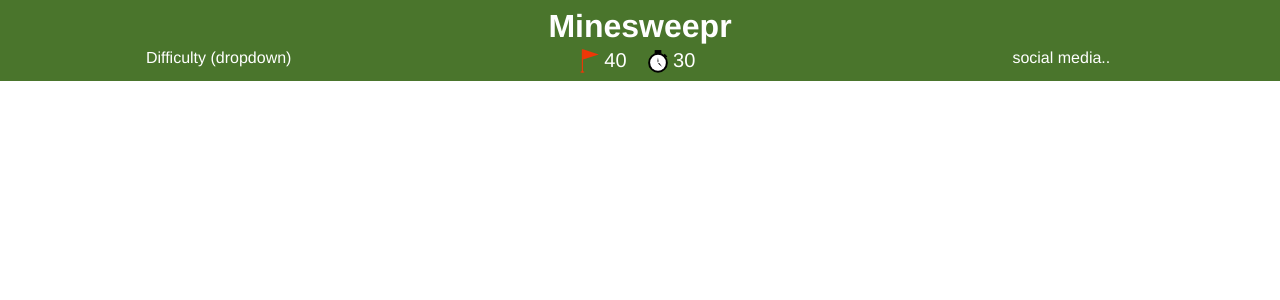
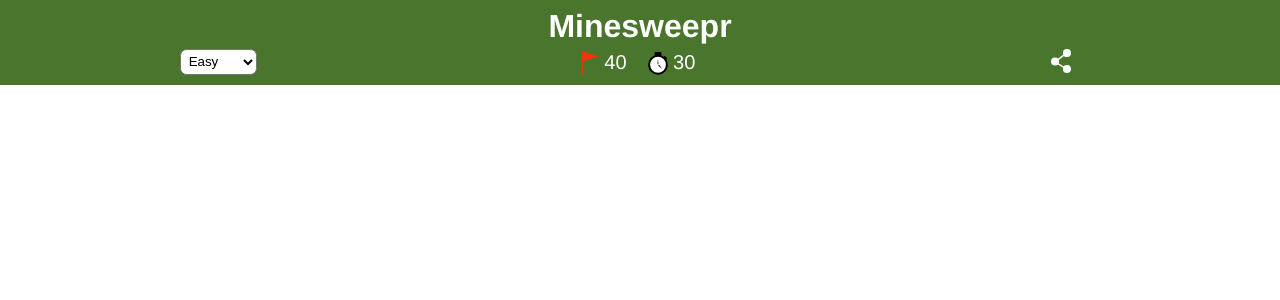
Before and after one commit to lhossackucalgary/minesweepr, a Vue app: page / in a window 1280 px wide. Shown: the top 300 px of the page. Built offline with nearby package versions, Linux system fonts and the light colour scheme.

Commit message:
add share + difficulty selector

```diff
--- a/src/components/Difficulty.vue
+++ b/src/components/Difficulty.vue
@@ -1,6 +1,9 @@
 <template>
   <div class="">
-    Difficulty (dropdown)
+    <select name="difficulty" id="difficulty">
+      <option value="Easy">Easy</option>
+      <option value="Medium">Medium</option>
+    </select>
   </div>
 </template>
 
@@ -19,8 +22,9 @@ export default {
 </script>
 
 <style scoped>
-img {
-  height: 1.5em;
+select {
+  padding: 0.25em;
+  border-radius: 0.5em;
+  background-color: white;
 }
-
 </style>
--- a/src/components/Header.vue
+++ b/src/components/Header.vue
@@ -1,14 +1,14 @@
 <template>
   <div class="header">
     <h1>Minesweepr</h1>
-    <nav>
+    <div class="hud">
       <Difficulty/>
       <div class="bombtimer">
         <BombCount/>
         <Timer />
       </div>
       <MiscControls />
-    </nav>
+    </div>
   </div>
 </template>
 
@@ -41,7 +41,7 @@ padding: 0.5em;
   background-color: rgb(74,117,44);
 }
 
-nav {
+.hud {
   margin-top: 0.25em;
   display: grid;
   grid-template-columns: repeat(3, 1fr)
@@ -53,6 +53,7 @@ nav {
   align-items: center;
   justify-content: center;
   column-gap: 1em;
+  row-gap: 0.5em;
 }
 
 </style>
--- a/src/components/MiscControls.vue
+++ b/src/components/MiscControls.vue
@@ -1,6 +1,6 @@
 <template>
-  <div class="">
-    social media..
+  <div class="social-media">
+    <img src="@/assets/social-share-opt.svg" alt="Social media share icon" >
   </div>
 </template>
 
@@ -17,3 +17,9 @@ export default {
   }
 }
 </script>
+
+<style scoped>
+img {
+  height: 1.5em;
+}
+</style>
```
Also changed, not shown: src/assets/social-share-opt.svg (added), src/assets/social-share.svg (added).
